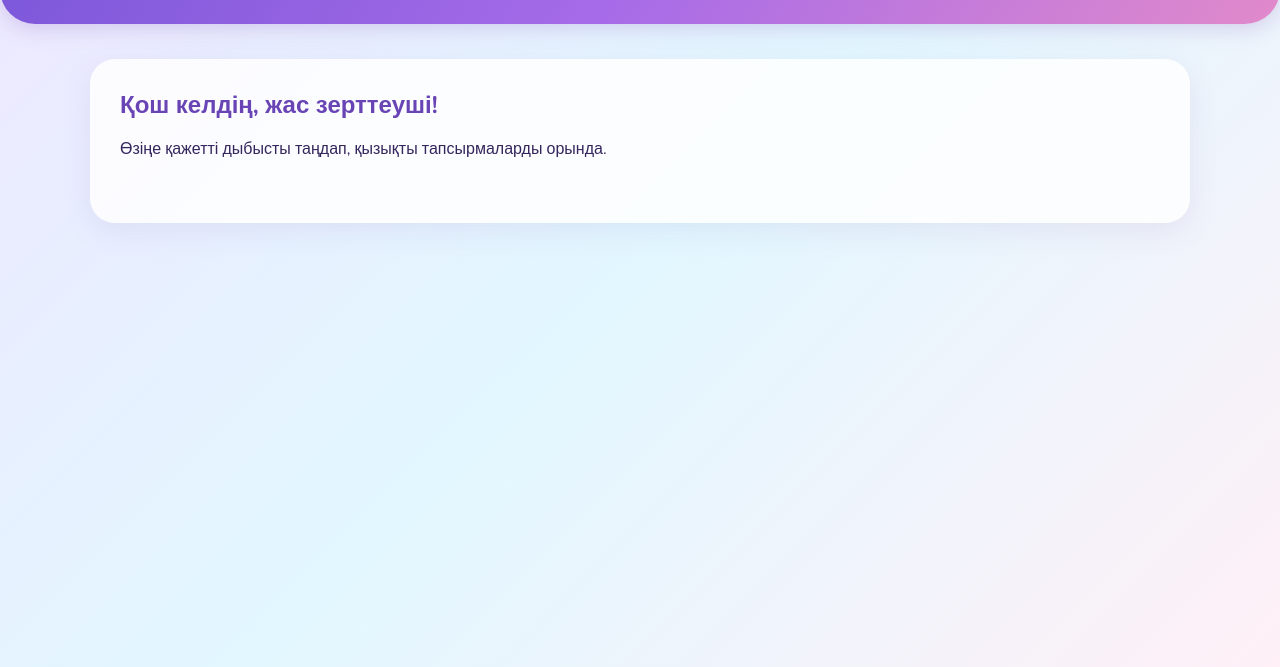
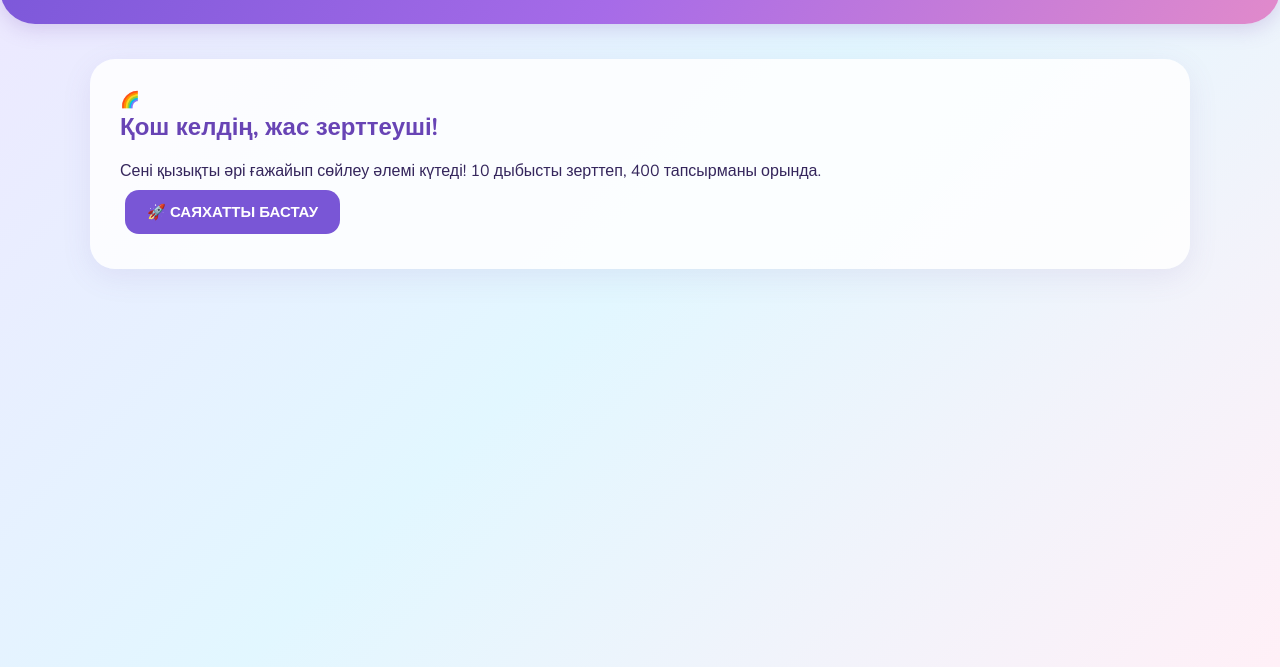
Before and after one commit to meruertermek07-ship-it/Soileu-sayahati, a plain HTML site: page index.html in a window 1280 px wide. Shown: the part 133-800 px from the top of the page. Drawn offline with nearby package versions, Linux system fonts and the light colour scheme.

Commit message:
Update index.html

```diff
--- a/index.html
+++ b/index.html
@@ -16,12 +16,25 @@
     <main class="container">
 
         <section id="homePage">
-            <h2>Қош келдің, жас зерттеуші!</h2>
-            <p>Өзіңе қажетті дыбысты таңдап, қызықты тапсырмаларды орында.</p>
 
-            <div id="soundMenu" class="sound-grid"></div>
-        </section>
+    <div class="welcome-box">
+        <div class="welcome-icon">🌈</div>
 
+        <h2>Қош келдің, жас зерттеуші!</h2>
+
+        <p>
+            Сені қызықты әрі ғажайып сөйлеу әлемі күтеді!
+            10 дыбысты зерттеп, 400 тапсырманы орында.
+        </p>
+
+        <button class="start-button" onclick="startJourney()">
+            🚀 САЯХАТТЫ БАСТАУ
+        </button>
+    </div>
+
+    <div id="soundMenu" class="sound-grid hidden"></div>
+
+</section>
         <section id="stagePage" class="hidden">
             <button onclick="goHome()">← Басты бет</button>
             <h2 id="soundTitle"></h2>
```
